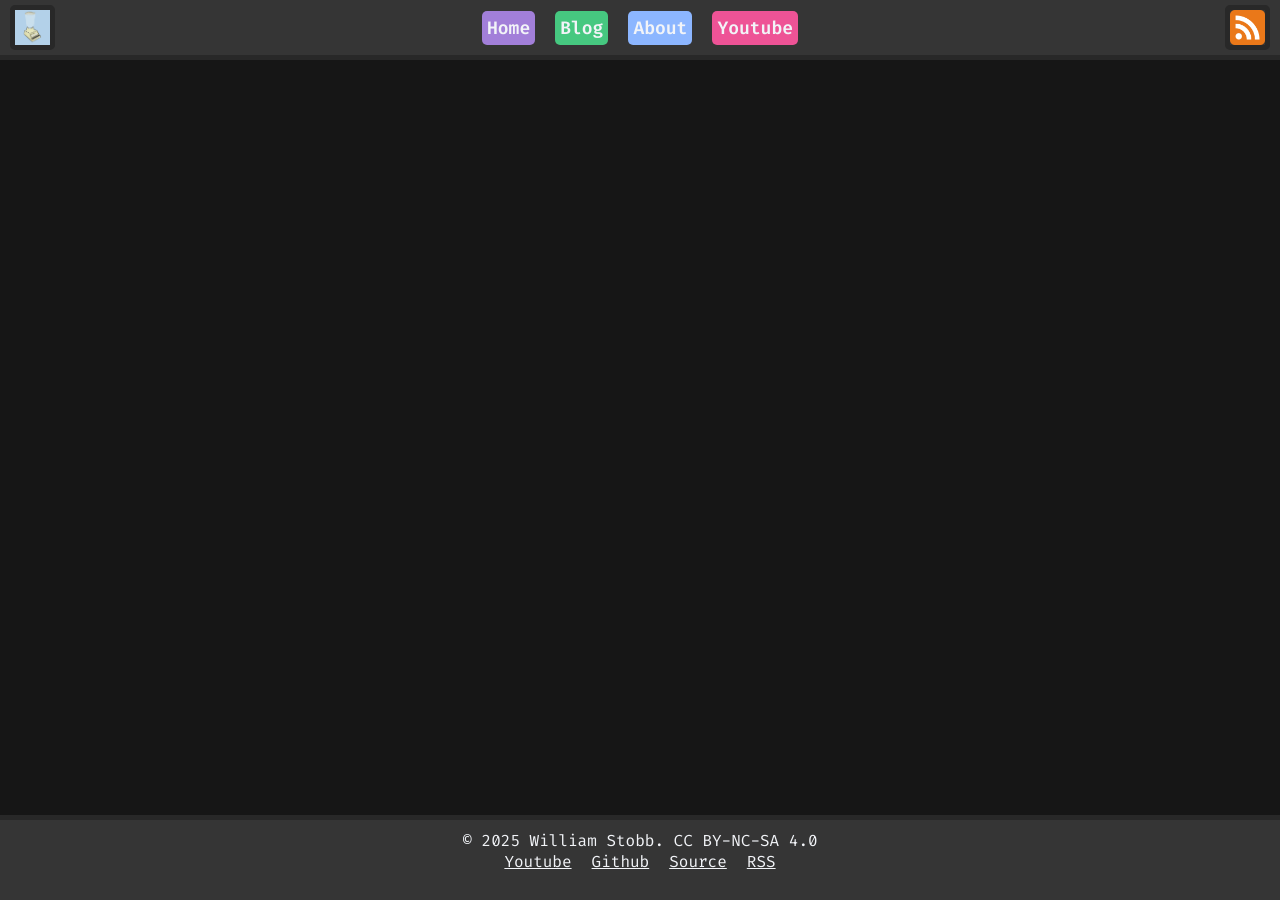
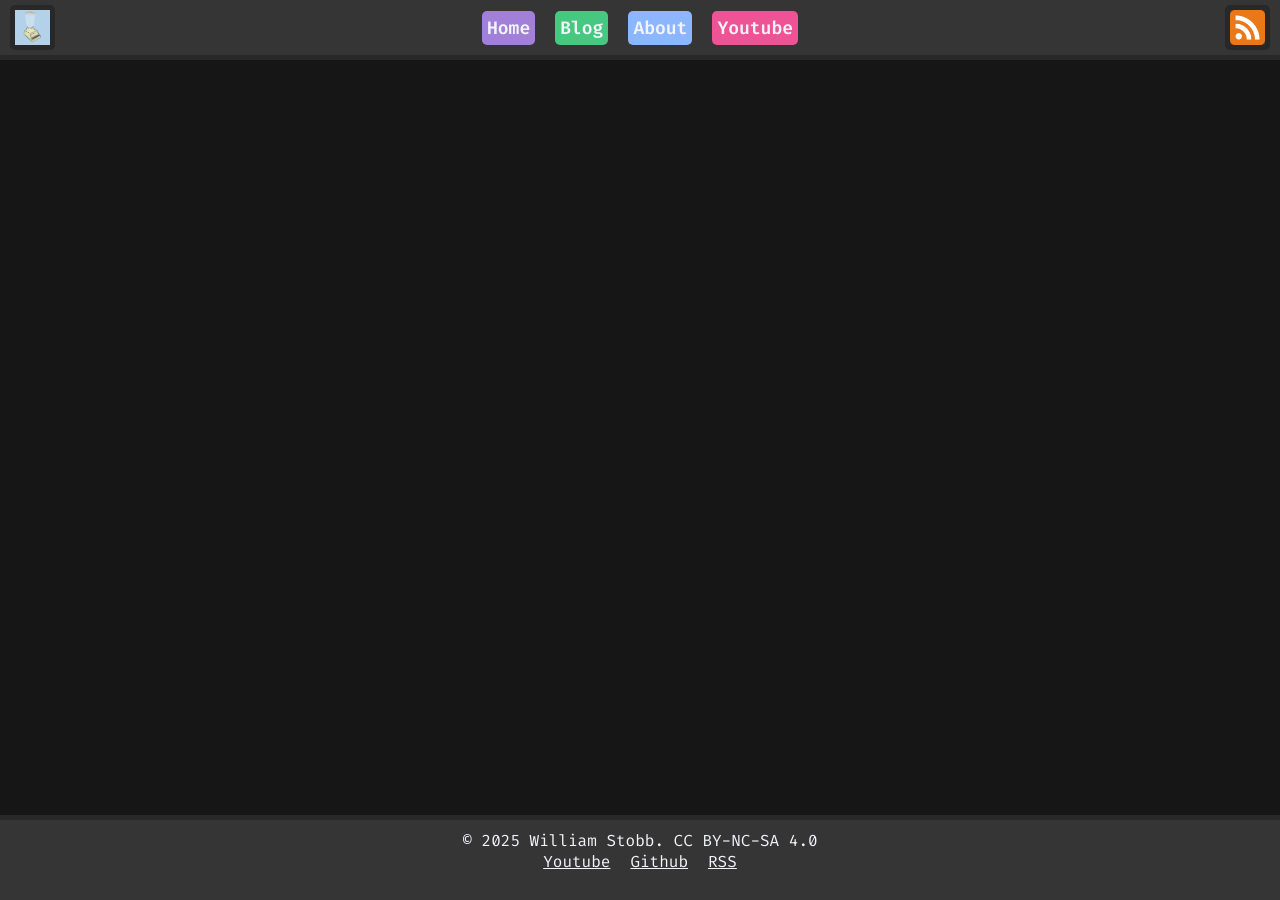
Before and after one commit to wstobb/website, a Jekyll site: the page built from index.html, in a window 1280 px wide. Built offline with Jekyll 4.4.1, drawn with Linux system fonts in a browser that asks for light colours.

Commit message:
Went private

```diff
--- a/_includes/footer.html
+++ b/_includes/footer.html
@@ -10,9 +10,6 @@
         <a href="https://github.com/wstobb" target="_blank">Github</a>
       </li>
       <li>
-        <a href="https://github.com/wstobb/website">Source</a>
-      </li>
-      <li>
         <a href="/feed.xml">RSS</a>
       </li>
     </ul>
```
Also changed, not shown: README.md (deleted), 1 other file.
